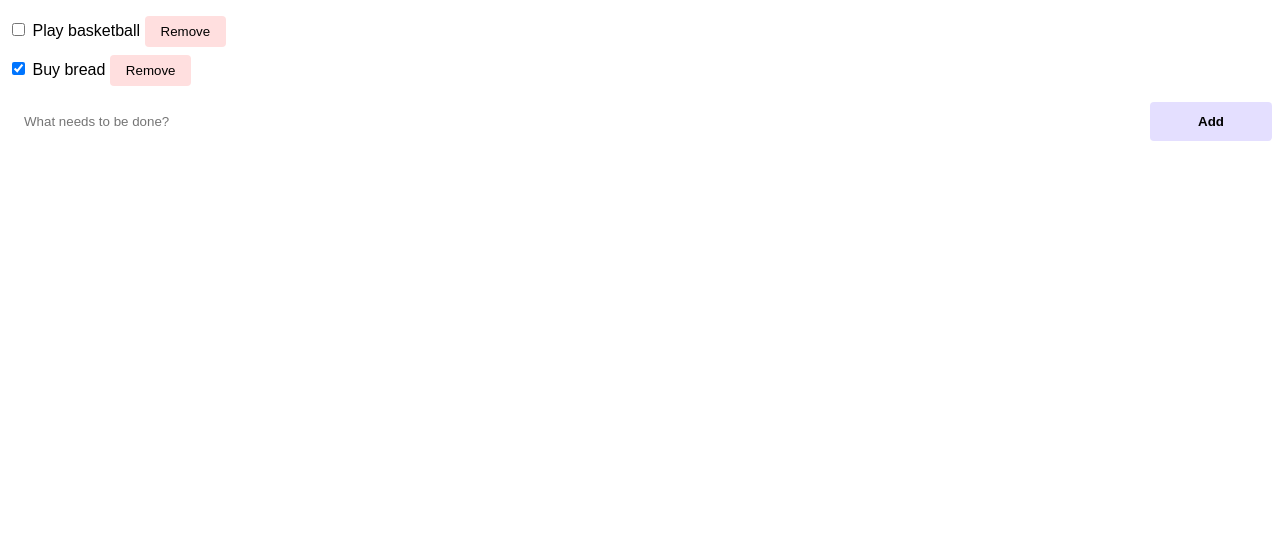
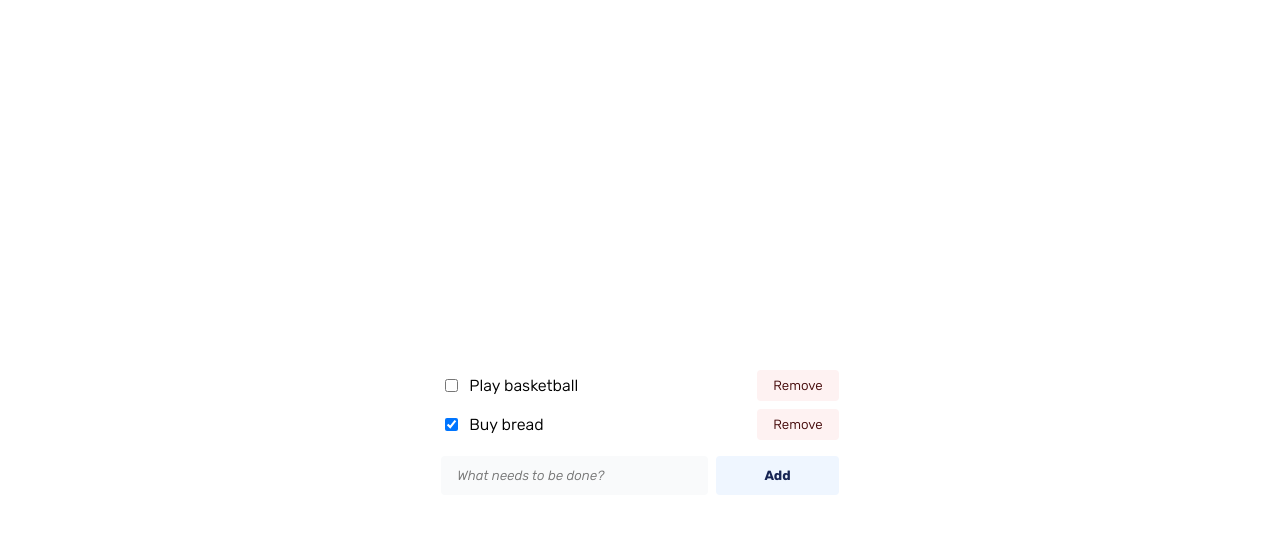
Before and after one commit to smlxdesign/Todo-List, a website with bundled scripts: page index.html in a window 1280 px wide. Built offline with nearby package versions, Linux system fonts and the light colour scheme.

Commit message:
Update CSS to use brand colours and the Rubik font

```diff
--- a/index.html
+++ b/index.html
@@ -4,6 +4,13 @@
 		<meta charset="UTF-8" />
 		<meta name="viewport" content="width=device-width, initial-scale=1.0" />
 		<title>Todo List</title>
+		<link rel="preconnect" href="https://fonts.googleapis.com" />
+		<link rel="preconnect" href="https://fonts.gstatic.com" crossorigin />
+		<link
+			href="https://fonts.googleapis.com/css2?family=Rubik:ital,wght@0,300..900;1,300..900&display=swap"
+			rel="stylesheet"
+		/>
+
 		<link rel="stylesheet" href="src/styles/style.css" />
 	</head>
 	<body>
--- a/src/scripts/app.js
+++ b/src/scripts/app.js
@@ -50,8 +50,10 @@ export function renderList() {
 	todo.todoList.forEach(todo => {
 		todosHTML += `
 		<li class="todo todo-${todo.id}">
-			<input class="checkbox" id="checkbox-${todo.id}" type="checkbox" ${todo.checked ? 'checked' : ''} />
-			<span class="todo-text" id="todo-text-${todo.id}" type="text">${todo.text}</span>
+			<div class="todo-info">
+				<input class="checkbox" id="checkbox-${todo.id}" type="checkbox" ${todo.checked ? 'checked' : ''} />
+				<span class="todo-text" id="todo-text-${todo.id}" type="text">${todo.text}</span>
+			</div>
 			<button class="remove-button" id="remove-${todo.id}">Remove</button>
 		</li>
 	`;
--- a/src/styles/style.css
+++ b/src/styles/style.css
@@ -1,5 +1,50 @@
 * {
 	font-family: Arial, Helvetica, sans-serif;
+
+	/* VARIABLES */
+	--grey50: #f9fafb;
+	--grey300: #cbd5e1;
+	--grey500: #6b7280;
+	--grey700: #374151;
+	--grey950: #030712;
+
+	--primary50: #eff6ff;
+	--primary300: #93c5fd;
+	--primary500: #3b82f6;
+	--primary700: #1d4ed8;
+	--primary950: #172554;
+
+	--error50: #fef2f2;
+	--error300: #fca5a5;
+	--error500: #ef4444;
+	--error700: #b91c1c;
+	--error950: #450a0a;
+
+	--warning50: #fff7ed;
+	--warning300: #fdba74;
+	--warning500: #f97316;
+	--warning700: #c2410c;
+	--warning950: #431407;
+
+	--success50: #f0fdf4;
+	--success300: #86efac;
+	--success500: #22c55e;
+	--success700: #15803d;
+	--success950: #052e16;
+
+	font-family: 'Rubik', sans-serif;
+	font-optical-sizing: auto;
+	font-weight: 350;
+	font-style: normal;
+}
+
+body {
+	background-color: #fff;
+	padding: 16px;
+	display: flex;
+	justify-content: center;
+	align-items: center;
+	height: 100dvh;
 }
 
 button {
@@ -17,20 +62,34 @@ button {
 	gap: 8px;
 
 	li {
-		justify-content: center;
+		justify-content: space-between;
 		align-items: center;
+		display: flex;
+		gap: 16px;
 
-		input[type='checkbox'] {
-			cursor: pointer;
+		.todo-info {
+			display: flex;
+			align-items: center;
+			gap: 8px;
+
+			width: 300px;
+			white-space: nowrap;
+			overflow: hidden;
+			text-overflow: ellipsis;
+
+			input[type='checkbox'] {
+				cursor: pointer;
+			}
 		}
 
 		button {
-			background-color: rgb(255, 223, 223);
+			background-color: var(--error50);
+			color: var(--error950);
 		}
 
 		button:hover {
-			background-color: #f55;
-			color: white;
+			background-color: var(--error500);
+			color: var(--error50);
 			cursor: pointer;
 		}
 	}
@@ -43,13 +102,17 @@ button {
 
 	input {
 		border: none;
+		background-color: var(--grey50);
+		color: var(--grey700);
 		border-radius: 4px;
 		padding: 12px 16px;
 		width: calc(100vw-8px);
+		font-style: italic;
 	}
 
 	button {
-		background-color: rgb(228, 223, 255);
+		background-color: var(--primary50);
+		color: var(--primary950);
 		border: none;
 		border-radius: 4px;
 		padding: 12px 16px;
@@ -57,8 +120,8 @@ button {
 	}
 
 	button:hover {
-		background-color: #55f;
-		color: white;
+		background-color: var(--primary700);
+		color: var(--primary50);
 		cursor: pointer;
 	}
 }
```
